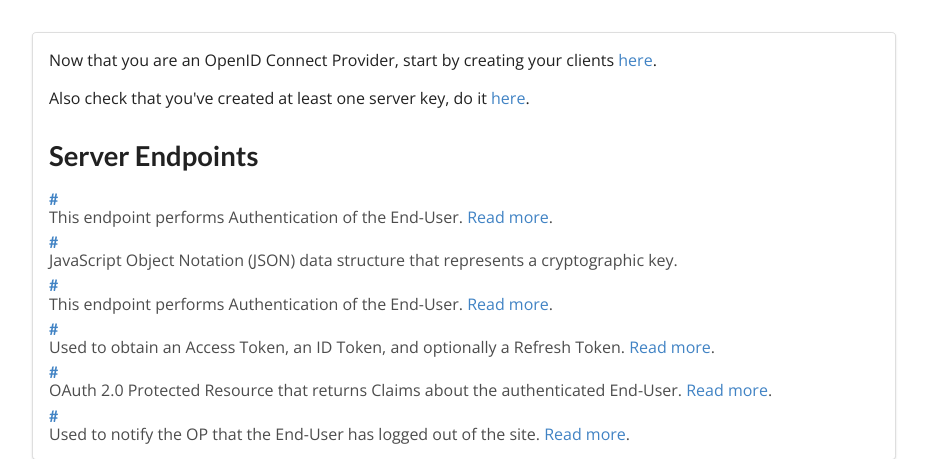
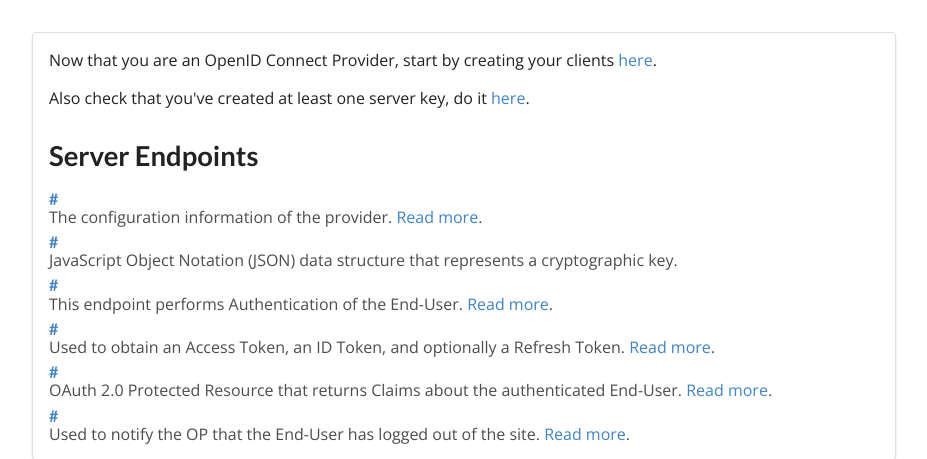
Before and after one commit to juanifioren/django-oidc-provider, a Django app: page / in a window 1280 px wide. Shown: the part 305-764 px from the top of the page, without its empty margins (176-1103 px from the left). Run offline with Django 3.2, Linux system fonts and the light colour scheme; parts of the project's set-up code (start-up, migrations or seed data) failed here and were passed over; some libraries are stand-ins or nearby versions.

Commit message:
Update home.html

```diff
--- a/example_project/provider_app/templates/home.html
+++ b/example_project/provider_app/templates/home.html
@@ -21,7 +21,7 @@
                         <div class="ui list">
                             <div class="item">
                                 <a href="{% url 'oidc_provider:provider_info' %}" class="header">{% url 'oidc_provider:provider_info' %}</a>
-                                <div class="description">This endpoint performs Authentication of the End-User. <a href="http://openid.net/specs/openid-connect-discovery-1_0.html#ProviderConfig" target="_BLANK">Read more</a>.</div>
+                                <div class="description">The configuration information of the provider. <a href="http://openid.net/specs/openid-connect-discovery-1_0.html#ProviderConfig" target="_BLANK">Read more</a>.</div>
                             </div>
                             <div class="item">
                                 <a href="{% url 'oidc_provider:jwks' %}" class="header">{% url 'oidc_provider:jwks' %}</a>
```
